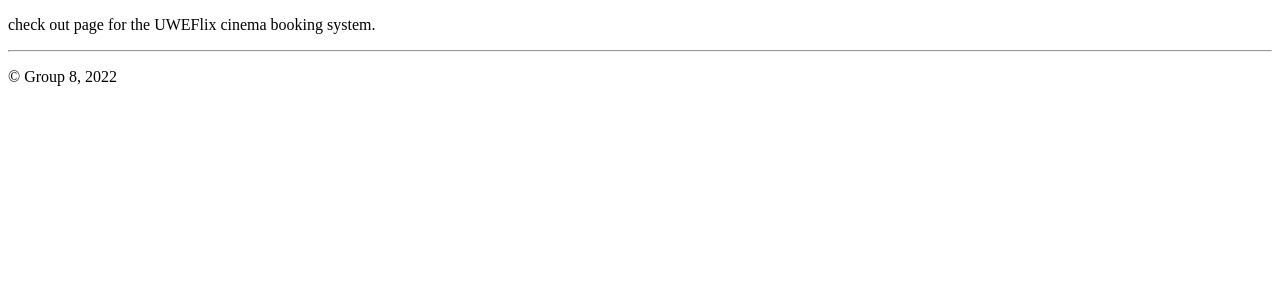
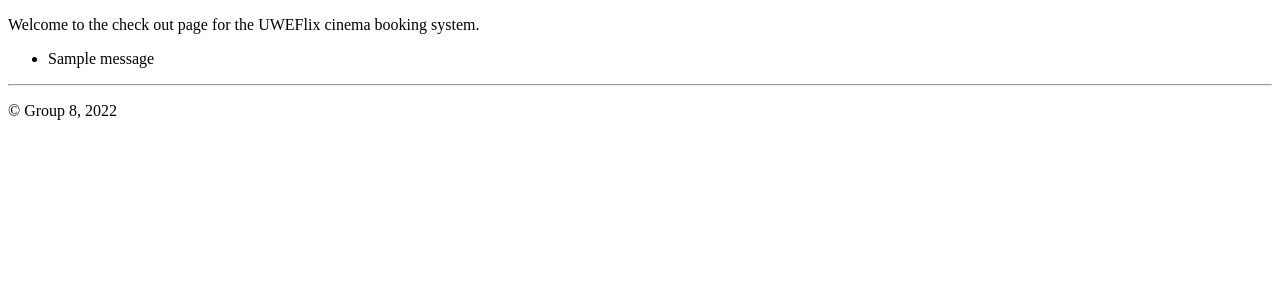
Before and after one commit to JosiahM42/UWEFlix, a Django app: page /checkout/ in a window 1280 px wide. Shown: the part 76-376 px from the top of the page. Run offline with Django 3.2, Linux system fonts and the light colour scheme; a user stored in the database is signed in; tables that the repository leaves empty hold one stand-in row (values such as "Sample post"); one stand-in notice (Sample message) is shown.

Commit message:
Confirmation messages and Gmail API implemented
Implemented booking confirmation messages on a successful/ unsuccessful booking in the system. Implemented initial backbone code for using the google Gmail API that will send the logged in user a confirmation email on a successful booking.

```diff
--- a/uweflix/templates/uweflix/checkout.html
+++ b/uweflix/templates/uweflix/checkout.html
@@ -3,5 +3,16 @@
 Login
 {% endblock %}
 {% block content %}
-<p>check out page for the UWEFlix cinema booking system.</p>
+<p>Welcome to the check out page for the UWEFlix cinema booking system.</p>
+
+{% if messages %}
+<ul class="messages">
+    {% for message in messages %}
+    <li{% if message.tags %} class="{{ message.tags }}"{% endif %}>{{ message }}</li>
+    {% endfor %}
+</ul>
+{% endif %}
+
+
+
 {% endblock %}
--- a/uweflix/urls.py
+++ b/uweflix/urls.py
@@ -35,6 +35,11 @@ urlpatterns = [
     #Ticket system
     path("tickets/<showing_id>", views.getTicketFromShowing, name="tickets"),
 
+    #Booking system
+    path("checkout/<ticket_id>", views.checkout, name="checkout"),
+
+
+
     path("", views.home, name="home"),
     path("login/", views.loginRequest, name="login"),
     path("logout/", views.logoutRequest, name="logout"),
--- a/uweflix/views.py
+++ b/uweflix/views.py
@@ -1,6 +1,15 @@
+from email.message import EmailMessage
 from django.shortcuts import render
 from django.http import *
 from matplotlib.pyplot import show
+
+#Gmail API
+
+from google.auth.transport.requests import Request
+from google.oauth2.credentials import Credentials
+from google_auth_oauthlib.flow import InstalledAppFlow
+from googleapiclient.discovery import build
+from googleapiclient.errors import HttpError
 
 #Forms
 from uweflix.forms import *
@@ -179,7 +188,76 @@ def tickets(request, id):
     return render(request, "uweflix/tickets.html")
 
 def checkout(request):
-    return render(request, "uweflix/checkout.html")
+
+    bookingIsSuccessful = False
+
+    usersEmail = request.user.email
+
+    bookingID = "12345"
+
+    if bookingIsSuccessful == True:
+
+        Message = "Your order has been placed. You will receive a confirmation email shortly."
+
+        subject = "Uweflix Order Confirmation"
+
+        emailMessage = "Thank you for your order. Your order number is: " + str(bookingID) + "."
+
+        # emailMessageToBeSent = create_message("", usersEmail, subject, emailMessage)
+
+        # send_message(emailMessageToBeSent)
+
+        return render(request, "uweflix/checkout.html", {"Message": Message})
+
+    else:
+
+        Message = "Your order has not been placed, please re-start the ordering process and try again"
+
+        return render(request, "uweflix/checkout.html", {"Message": Message})
+
+
+#Gmail Api services for sending emails
+
+# def create_message(sender, to, subject, message_text):
+#   """Create a message for an email.
+
+#   Args:
+#     sender: Email address of the sender.
+#     to: Email address of the receiver.
+#     subject: The subject of the email message.
+#     message_text: The text of the email message.
+
+#   Returns:
+#     An object containing a base64url encoded email object.
+#   """
+#   message = MIMEText(message_text)
+#   message['to'] = to
+#   message['from'] = sender
+#   message['subject'] = subject
+#   return {'raw': base64.urlsafe_b64encode(message.as_string())}
+
+
+# def send_message(service, user_id, message):
+#   """Send an email message.
+
+#   Args:
+#     service: Authorized Gmail API service instance.
+#     user_id: User's email address. The special value "me"
+#     can be used to indicate the authenticated user.
+#     message: Message to be sent.
+
+#   Returns:
+#     Sent Message.
+#   """
+#   try:
+#     message = (service.users().messages().send(userId=user_id, body=message)
+#                .execute())
+#     print 'Message Id: %s' % message['id']
+#     return message
+
+#   except errors.HttpError, error:
+#     print 'An error occurred: %s' % error
+
 
 @login_required
 
```
